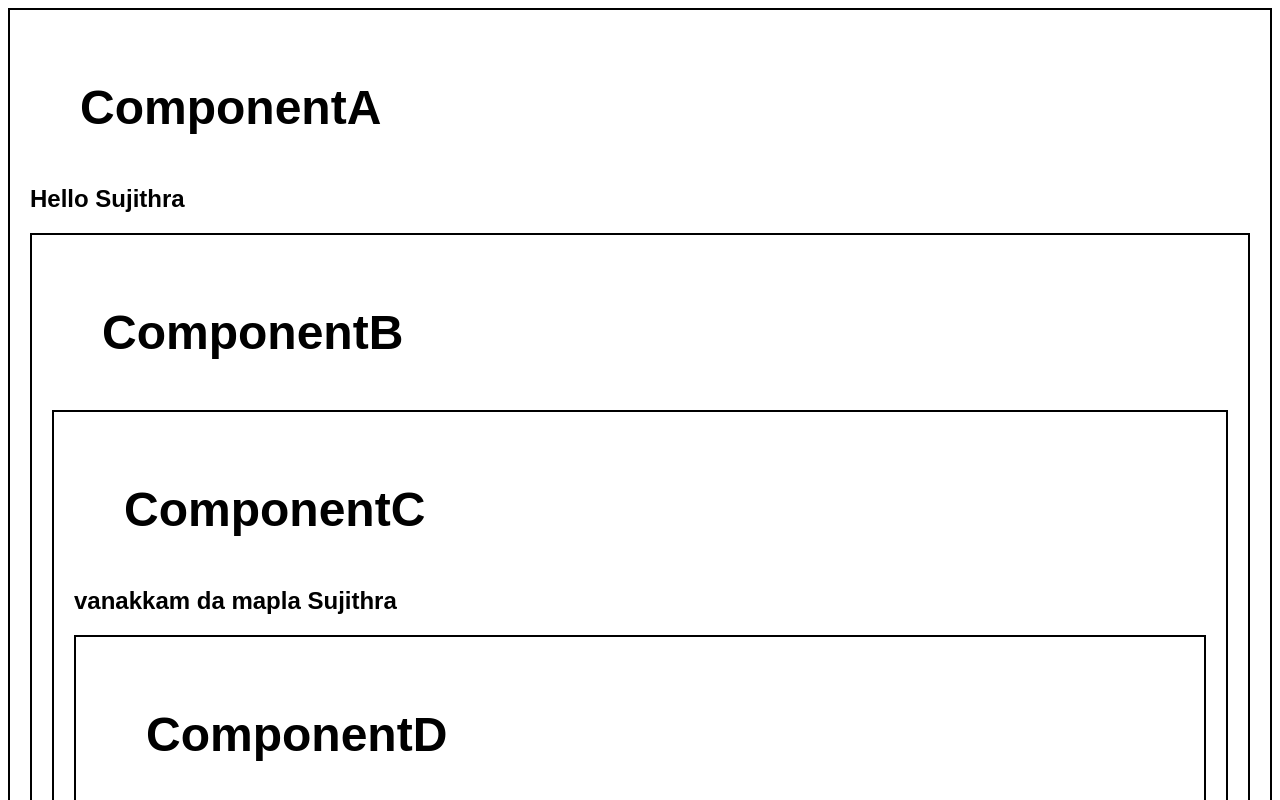
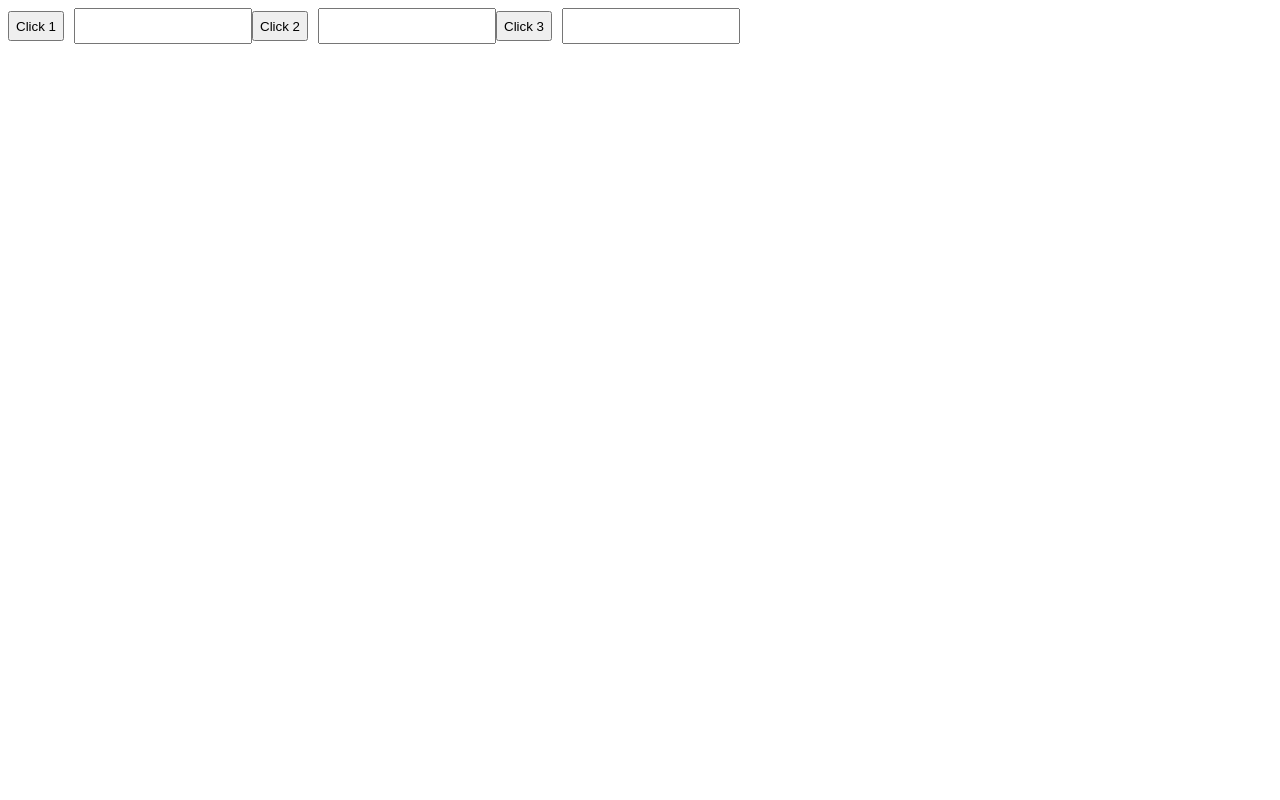
Before and after one commit to Sujithra-dhayalan/React-Notes, a React (Create React App) app: page / in a window 1280 px wide. Shown: the top 800 px of the page. Built offline with nearby package versions, Linux system fonts and the light colour scheme.

Commit message:
useRef()

```diff
--- a/src/App.js
+++ b/src/App.js
@@ -1,19 +1,14 @@
 
 import './App.css';
-import ComponentA from './components/ComponentA';
-import ComponentB from './components/ComponentB';
-import ComponentC from './components/ComponentC';
-import ComponentD from './components/ComponentD';
+import Reference from './components/Reference';
+
 
 
 
 function App() {
   return (
     <>
-      <ComponentA />
-      {/* <ComponentB />
-      <ComponentC />
-      <ComponentD /> */}
+      <Reference />
 
     </>
   )
--- /dev/null
+++ b/src/components/Reference.jsx
@@ -0,0 +1,58 @@
+import { useState, useEffect, useRef } from "react"
+
+function Reference() {
+    // let [number, setNumber] = useState(0);
+
+    const inputRef1 = useRef(null)
+    const inputRef2 = useRef(null)
+    const inputRef3 = useRef(null)
+
+    useEffect(() => {
+        console.log("Component rendered")
+    })
+
+    function handleClick1() {
+        // ref.current = ref.current + 1
+        // // or ref.current++;
+        // console.log(ref.current)
+        inputRef1.current.focus()
+        inputRef1.current.style.backgroundColor = "lightcoral"
+        inputRef2.current.style.backgroundColor = ""
+        inputRef3.current.style.backgroundColor = ""
+    }
+
+    function handleClick2() {
+
+        inputRef2.current.focus()
+        inputRef1.current.style.backgroundColor = ""
+        inputRef2.current.style.backgroundColor = "lightcoral"
+        inputRef3.current.style.backgroundColor = ""
+
+    }
+
+    function handleClick3() {
+
+        inputRef3.current.focus()
+        inputRef1.current.style.backgroundColor = ""
+        inputRef2.current.style.backgroundColor = ""
+        inputRef3.current.style.backgroundColor = "lightcoral"
+    }
+
+
+    return (
+        <div>
+            <button onClick={handleClick1}>Click 1</button>
+            {/* ref => a special attribute used to create a reference element */}
+            <input ref={inputRef1}></input>
+
+            <button onClick={handleClick2}>Click 2</button>
+            <input ref={inputRef2}></input>
+
+            <button onClick={handleClick3}>Click 3</button>
+            <input ref={inputRef3}></input>
+
+        </div>
+    )
+}
+
+export default Reference
```
